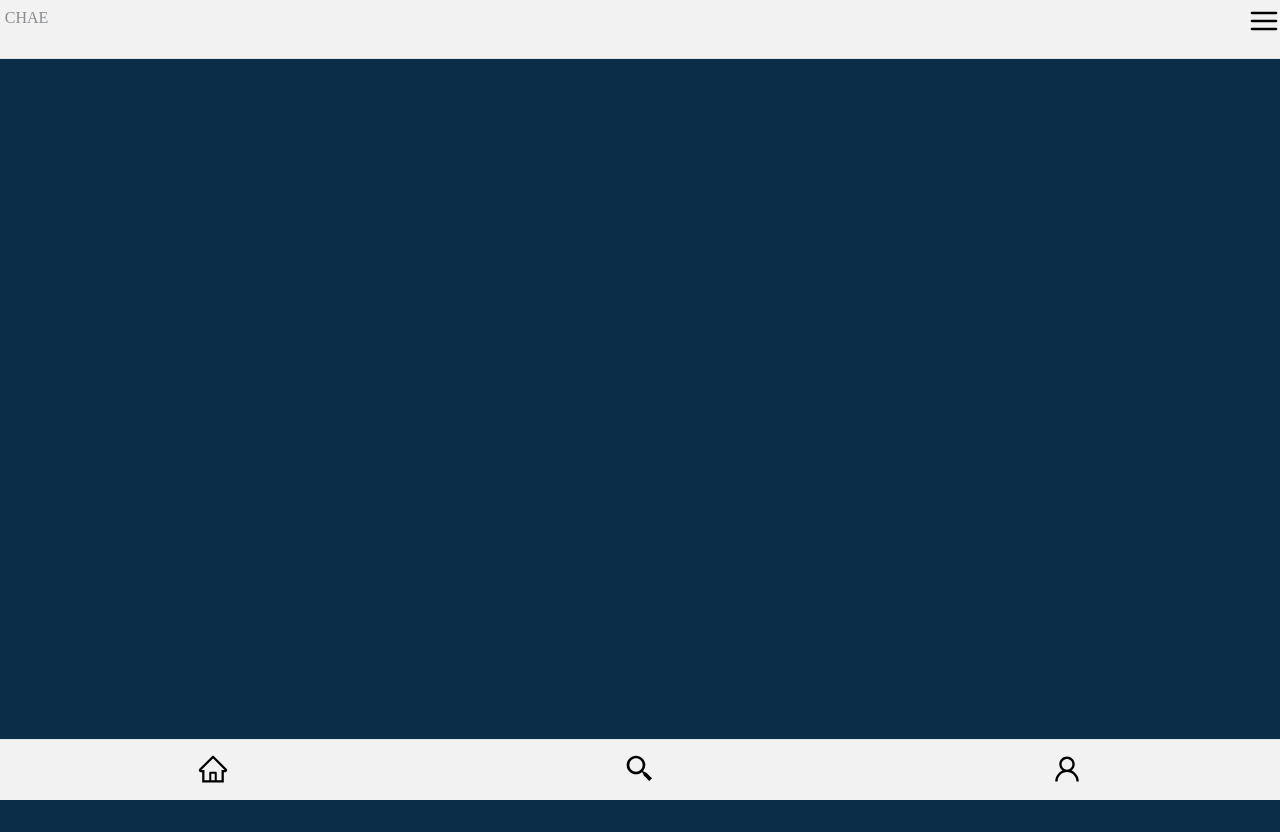
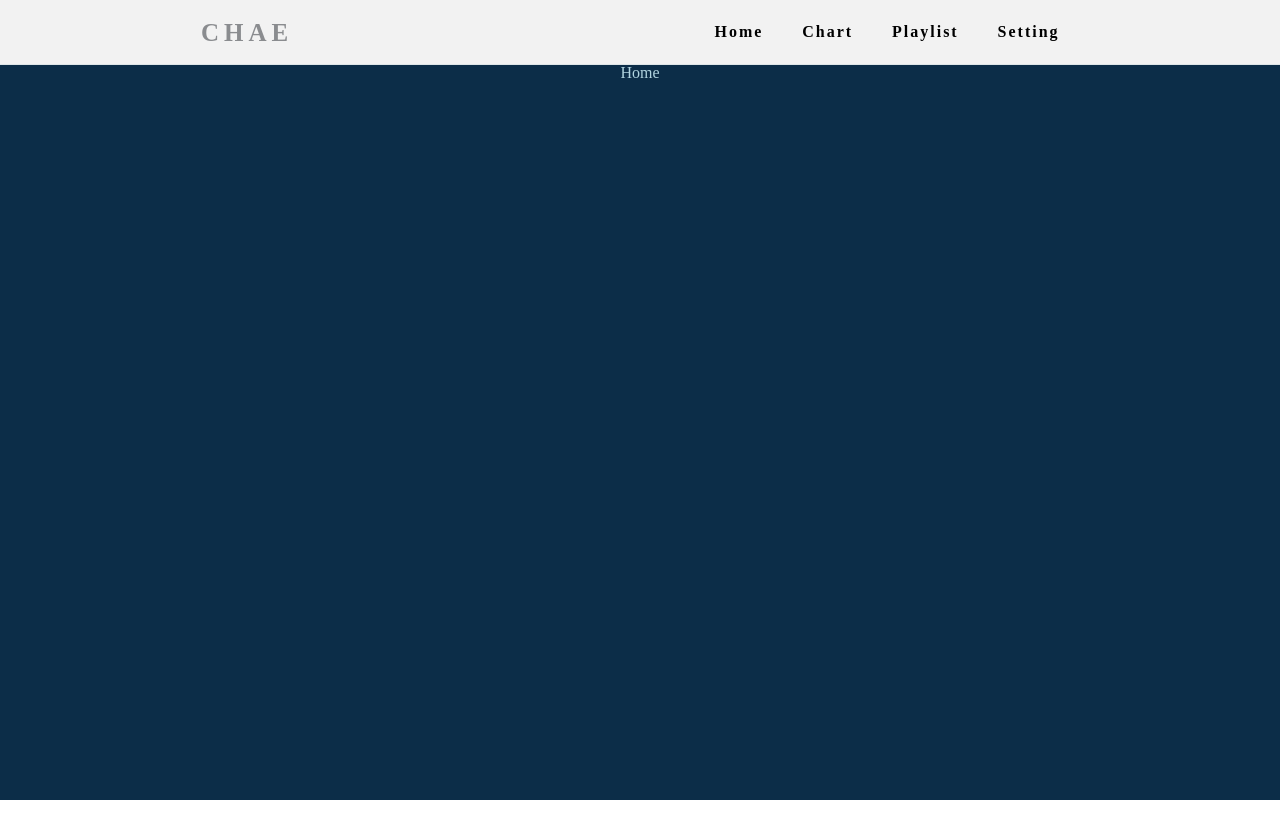
Before and after one commit to chaeikim-tech/chae_player, a React (Create React App) app: page / in a window 1280 px wide. After the commit the page ends 800 px from the top, so only its background shows below. Built offline with nearby package versions, Linux system fonts and the light colour scheme.

Commit message:
Change header css

```diff
--- a/package.json
+++ b/package.json
@@ -7,6 +7,7 @@
     "@testing-library/react": "^13.4.0",
     "@testing-library/user-event": "^13.5.0",
     "axios": "^1.0.0",
+    "framer-motion": "^7.5.3",
     "react": "^18.2.0",
     "react-dom": "^18.2.0",
     "react-icons": "^4.4.0",
--- a/src/App.js
+++ b/src/App.js
@@ -17,7 +17,6 @@ const RootDiv = styled.div`
   color:#B1D4E0;
   height: 100vh;
   overflow: hidden;
-  padding: 1rem 1.4rem;
 `;
 
 export default function App() {
--- a/src/components/Header.jsx
+++ b/src/components/Header.jsx
@@ -6,15 +6,40 @@ import { Link } from "react-router-dom";
 
 const Wrapper = styled.div`
     display: flex;
-    justify-content: space-between;
-    position: absolute;
-    padding: 0.3em;
-    height: 3em;
-    width: 100%;
+    justify-content: space-around;
+    align-items: center;
+    min-height: 8vh;
+    width:100%;
     color: #8a8c8f;
     border-bottom: 1px solid #dee5e7;
     background-color: #f2f2f2;
     top: 0;
+
+    h2{
+        letter-spacing: 5px;
+        font-size: 25px;
+        font-weight: bold;
+
+    }
+    .navLinks{
+        display:flex;
+        justify-content: space-around;
+        width: 30%;
+        @media (max-width: 1024px){
+            width: 60%;
+        };
+        li{
+            list-style: none;
+        }
+        a{
+            text-decoration: none;;
+            letter-spacing: 2px;
+            font-weight: bold;
+        }
+    }
+    .burgerMenu{
+        display:none;
+    }
 `;
 
 
@@ -23,10 +48,14 @@ const Header = () => {
 
     return (
         <Wrapper>
-            <h2 style={{ margin: '0.3em' }}>CHAE</h2>
-            <Link to="/setting">
-                <FiMenu size={"2em"} />
-            </Link>
+            <h2>CHAE</h2>
+            <ul className="navLinks">
+                <li><Link to="/">Home</Link></li>
+                <li><Link to="/">Chart</Link></li>
+                <li><Link to="/">Playlist</Link></li>
+                <li><Link to="/">Setting</Link></li>
+            </ul>
+            <FiMenu className="burgerMenu" />
 
         </Wrapper>
     )
--- a/src/components/Nav.jsx
+++ b/src/components/Nav.jsx
@@ -3,7 +3,6 @@ import { Link } from "react-router-dom";
 import styled from "styled-components";
 import { AiOutlineHome, AiOutlineUser } from 'react-icons/ai';
 import { BiSearchAlt2 } from 'react-icons/bi';
-
 
 const Wrapper = styled.div`
     display: flex;
--- a/src/pages/Home.jsx
+++ b/src/pages/Home.jsx
@@ -1,4 +1,5 @@
-import React, { useRef, useEffect, useState } from 'react';
+import React, { iseRef, useEffect, useState } from 'react';
+import { motion, useMotionValue } from "framer-motion";
 import styled from "styled-components";
 import Header from '../components/Header';
 import Nav from "../components/Nav";
@@ -8,6 +9,9 @@ const Main = styled.div`
     flex-direction: column;
     justify-content: space-around;
     align-items: center;
+    margin:0;
+    padding:0;
+    box-sizing: border-box;
 `;
 
 const Home = () => {
@@ -17,7 +21,6 @@ const Home = () => {
         <Main>
             <Header />
             <h1>Home</h1>
-            <Nav />
         </Main>
     )
 }
```
